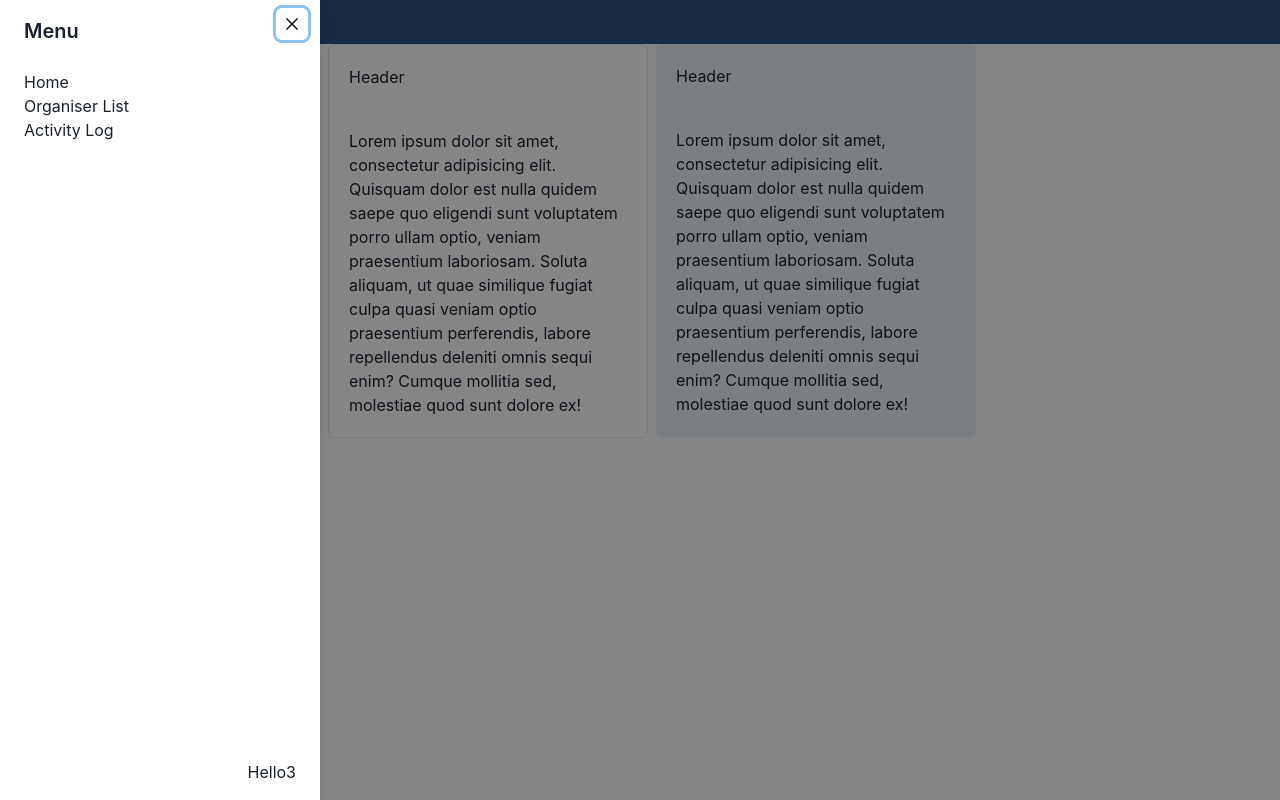
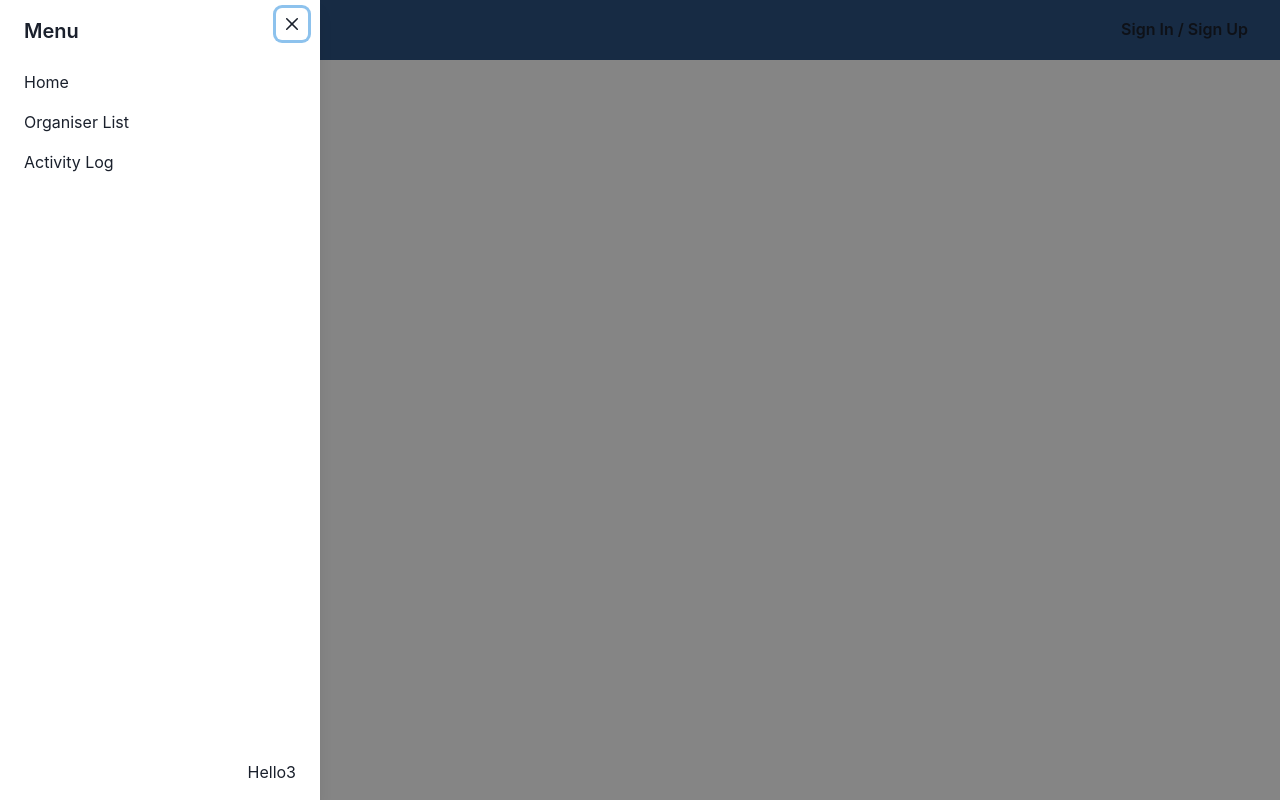
Before and after one commit to wlim0053/SEMS_2023, a React (Vite) app in the folder frontend/: page /OrganiserList in a window 1280 px wide. Both pictures are taken after a click on the icon 22 px from the left and 22 px from the top of the page. Built offline with nearby package versions, Linux system fonts and the light colour scheme.

Commit message:
Page routing updated

```diff
--- a/frontend/src/App.tsx
+++ b/frontend/src/App.tsx
@@ -5,16 +5,20 @@ import Navbar from './components/Navbar'
 import Admin from './pages/Admin'
 // css
 import './App.css'
-
+import { BrowserRouter as Router, Route, Outlet } from "react-router-dom";
+import OrganiserList from './pages/OrganiserList';
+import ActivityLog from './pages/ActivityLog';
 
 function App() {
 
   	return (
     	<div className="App">
-      		<Navbar></Navbar>
-      		<Admin></Admin>
-    	</div>
-  )
+			<Router>
+				<Navbar />
+				<Outlet /> {/* Render nested routes */}
+			</Router>
+		</div>
+  );
 }
 
 export default App
--- a/frontend/src/components/Navbar.tsx
+++ b/frontend/src/components/Navbar.tsx
@@ -10,25 +10,50 @@ import {
   DrawerContent,
   DrawerCloseButton,
   useDisclosure,
+  VStack,
+  Menu,
+  MenuButton,
+  MenuList,
+  MenuItem,
   background,
 } from "@chakra-ui/react";
 import { HamburgerIcon } from "@chakra-ui/icons";
+import { Link, Route, Routes,  Navigate } from "react-router-dom";
+import OrganiserList from "../pages/OrganiserList";
+import ActivityLog from "../pages/ActivityLog";
+import Admin from "../pages/Admin";
 
 const Navbar = () => {
   const { isOpen, onOpen, onClose } = useDisclosure()
   const buttonRef = React.useRef(null)
 
+
   return (
     <>
-      <Box bg="blue.700">
-        {/* <Button ref={buttonRef} onClick={onOpen} variant='ghost' _hover={{}}> */}
+      <Box bg="blue.700" h="60px" display="flex" justifyContent="space-between" alignItems="center">
+          {/* <Button ref={buttonRef} onClick={onOpen} variant='ghost' _hover={{}}> */}
           <HamburgerIcon ref={buttonRef}
           onClick={onOpen}
           boxSize='1.5em'
           css={{
-            margin: '10px',
+            margin: '20px',
             cursor: 'pointer'
           }}/>
+           <Menu>
+          <MenuButton ml={4} mr={4} as={Button} variant="ghost">
+            Sign In / Sign Up
+          </MenuButton>
+          <MenuList>
+            <MenuItem>
+              <Link to="/signin">Sign In</Link>
+            </MenuItem>
+            <MenuItem>
+              <Link to="/signup">Sign Up</Link>
+            </MenuItem>
+          </MenuList>
+        </Menu>
+      </Box>
+
         {/* </Button> */}
         <Drawer
           isOpen={isOpen}
@@ -42,16 +67,22 @@ const Navbar = () => {
             <DrawerCloseButton/>
             <DrawerHeader>Menu</DrawerHeader>
             <DrawerBody>
-              {['Home', 'Organiser List', 'Activity Log'].map((nav) =>
-                <Box>
-                    {nav}
-                </Box>
-              )}
+              <VStack align="start" spacing={4}>
+                <Link to="/Admin">Home</Link>
+                <Link to="/OrganiserList">Organiser List</Link>
+                <Link to="/ActivityLog">Activity Log</Link>
+              </VStack>
             </DrawerBody>
             <DrawerFooter>Hello3</DrawerFooter>
           </DrawerContent>
         </Drawer>
-      </Box>
+
+      <Routes>
+        <Route path="/"element={<Navigate to="/Admin" replace/>}/>
+        <Route path="/Admin" element={<Admin />} />
+        <Route path="/OrganiserList" element={<OrganiserList />} />
+        <Route path="/ActivityLog" element={<ActivityLog />} />
+      </Routes>
     </>
   );
 };
--- /dev/null
+++ b/frontend/src/pages/ActivityLog.tsx
@@ -0,0 +1,19 @@
+import React from 'react';
+import { Route, Outlet } from 'react-router-dom';
+import { Box, Text } from '@chakra-ui/react';
+
+function ActivityLog() {
+  return (
+    <Box>
+      {/* Heading */}
+      <Text fontSize="3xl" fontWeight="bold" mt={8} mb={4}>
+        Activity Log
+      </Text>
+
+      {/* Render the nested routes using Outlet */}
+      <Outlet />
+    </Box>
+  );
+}
+
+export default ActivityLog;
--- a/frontend/src/pages/Admin.tsx
+++ b/frontend/src/pages/Admin.tsx
@@ -16,8 +16,9 @@ import {
   TableContainer,
 } from "@chakra-ui/react";
 import { Spinner } from "@chakra-ui/react";
+import { Route, Outlet } from 'react-router-dom';
 
-const Admin = () => {
+function Admin() {
   return (
     <>
       <Wrap>
@@ -35,6 +36,8 @@ const Admin = () => {
             </CardBody>
           </Card>
         ))}
+        {/* Render the nested routes using Outlet */}
+      <Outlet />
       </Wrap>
     </>
   );
--- /dev/null
+++ b/frontend/src/pages/OrganiserList.tsx
@@ -0,0 +1,19 @@
+import React from 'react';
+import { Route, Outlet } from 'react-router-dom';
+import { Box, Text } from '@chakra-ui/react';
+
+function OrganiserList() {
+  return (
+    <Box>
+      {/* Heading */}
+      <Text fontSize="3xl" fontWeight="bold" mt={8} mb={4}>
+        Organiser List
+      </Text>
+
+      {/* Render the nested routes using Outlet */}
+      <Outlet />
+    </Box>
+  );
+}
+
+export default OrganiserList;
--- /dev/null
+++ b/package.json
@@ -0,0 +1,6 @@
+{
+  "dependencies": {
+    "react-router": "^6.10.0",
+    "react-router-dom": "^6.10.0"
+  }
+}
```
Also changed, not shown: 1 other file (tests, documents, lock files or other folders).
